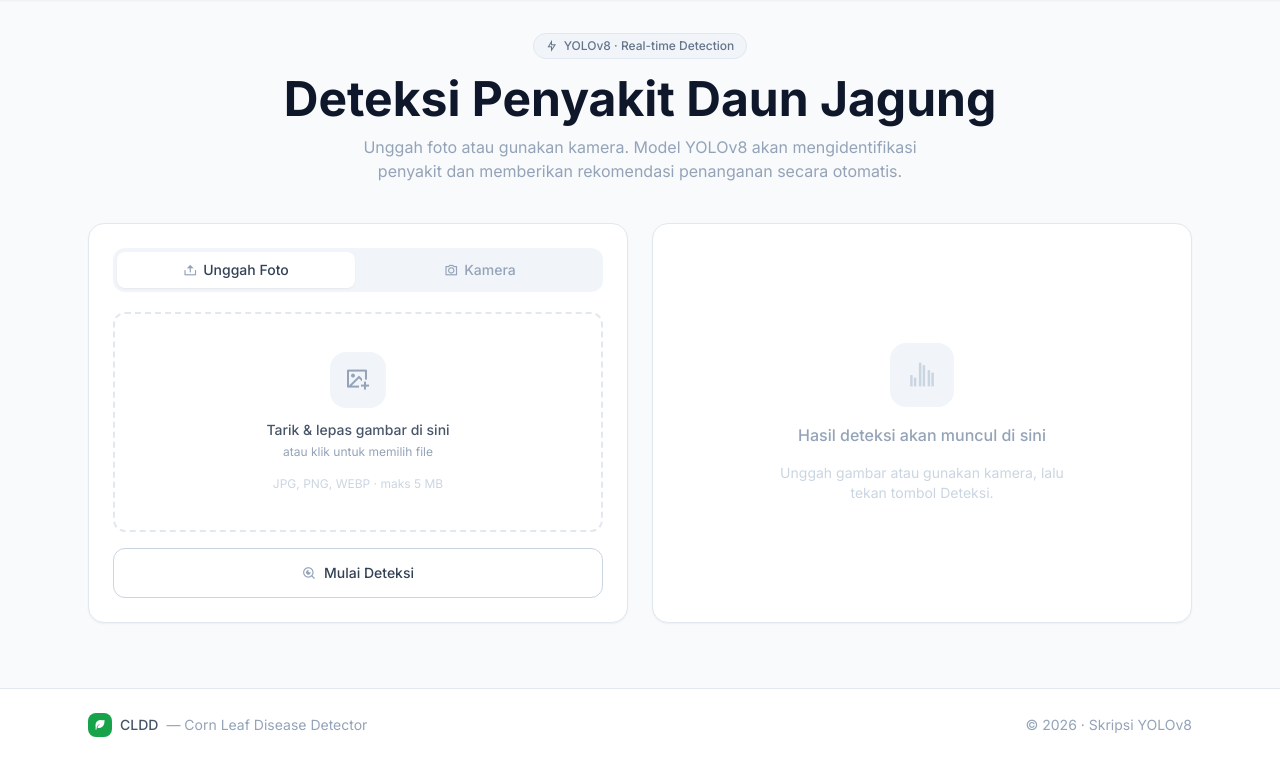
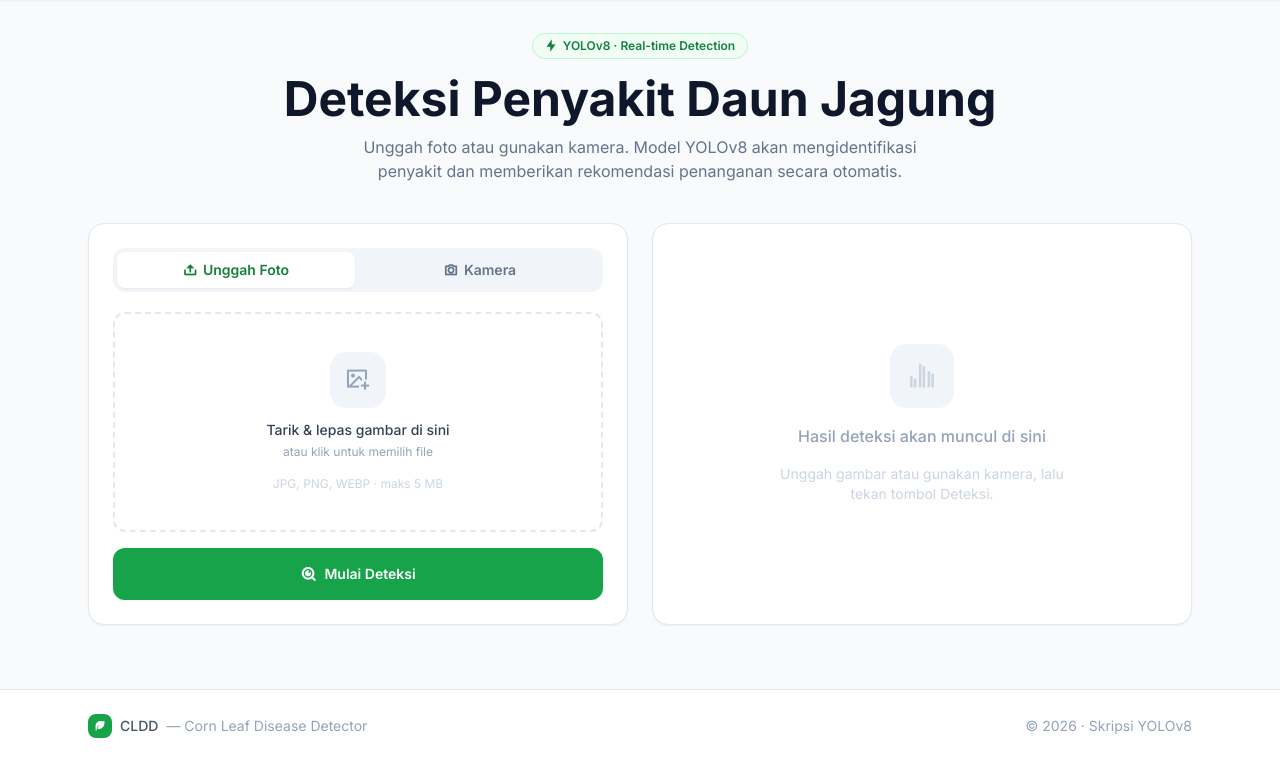
Before and after one commit to pikopikanjai-ux/sk-yolov8, a Flask app: page / in a window 1280 px wide. Shown: the part 65-827 px from the top of the page. Before the commit the page ends 802 px from the top, so only its background shows below. Run offline with Flask 3, Linux system fonts and the light colour scheme; some libraries are stand-ins or nearby versions.

Commit message:
Update index.html

```diff
--- a/templates/index.html
+++ b/templates/index.html
@@ -4,14 +4,14 @@
 {% block content %}
 <!-- Hero -->
 <div class="text-center mb-8 sm:mb-10">
-  <span class="inline-flex items-center gap-1.5 bg-slate-100 text-slate-500 border border-slate-200
-               text-xs font-medium px-3 py-1 rounded-full mb-4">
-    <i class="ri-flashlight-line"></i> YOLOv8 · Real-time Detection
+  <span class="inline-flex items-center gap-1.5 bg-green-50 text-green-700 border border-green-200
+               text-xs font-semibold px-3 py-1 rounded-full mb-4">
+    <i class="ri-flashlight-fill"></i> YOLOv8 · Real-time Detection
   </span>
   <h1 class="text-3xl sm:text-4xl lg:text-5xl font-bold text-slate-900 leading-tight">
     Deteksi Penyakit<br class="sm:hidden"> Daun Jagung
   </h1>
-  <p class="mt-3 text-slate-400 max-w-xl mx-auto text-sm sm:text-base">
+  <p class="mt-3 text-slate-500 max-w-xl mx-auto text-sm sm:text-base">
     Unggah foto atau gunakan kamera. Model YOLOv8 akan mengidentifikasi penyakit
     dan memberikan rekomendasi penanganan secara otomatis.
   </p>
@@ -27,12 +27,12 @@
     <div class="flex gap-1.5 p-1 bg-slate-100 rounded-xl mb-5">
       <button id="tabUpload" onclick="switchTab('upload')"
               class="flex-1 flex items-center justify-center gap-1.5 py-2 rounded-lg text-sm
-                     font-medium bg-white text-slate-700 shadow-sm transition-all">
-        <i class="ri-upload-2-line text-slate-400"></i> Unggah Foto
+                     font-semibold bg-white text-green-700 shadow-sm transition-all">
+        <i class="ri-upload-2-line"></i> Unggah Foto
       </button>
       <button id="tabCamera" onclick="switchTab('camera')"
               class="flex-1 flex items-center justify-center gap-1.5 py-2 rounded-lg text-sm
-                     font-medium text-slate-400 hover:text-slate-600 transition-all">
+                     font-semibold text-slate-500 hover:text-slate-700 transition-all">
         <i class="ri-camera-line"></i> Kamera
       </button>
     </div>
@@ -42,14 +42,15 @@
       <div id="uploadZone" onclick="document.getElementById('fileInput').click()"
            class="flex-1 border-2 border-dashed border-slate-200 rounded-xl
                   min-h-[220px] flex flex-col items-center justify-center
-                  cursor-pointer hover:border-slate-300 hover:bg-slate-50/60
+                  cursor-pointer hover:border-green-400 hover:bg-green-50/40
                   transition-all group">
         <div id="previewContainer" class="w-full flex flex-col items-center text-center px-6 py-6">
-          <div class="w-14 h-14 rounded-2xl bg-slate-100 group-hover:bg-slate-200/70
+          <div class="w-14 h-14 rounded-2xl bg-slate-100 group-hover:bg-green-100
                       flex items-center justify-center mb-3 transition-colors">
-            <i class="ri-image-add-line text-2xl text-slate-400 transition-colors"></i>
+            <i class="ri-image-add-line text-2xl text-slate-400 group-hover:text-green-600
+                      transition-colors"></i>
           </div>
-          <p class="text-sm font-medium text-slate-600">Tarik &amp; lepas gambar di sini</p>
+          <p class="text-sm font-medium text-slate-700">Tarik &amp; lepas gambar di sini</p>
           <p class="text-xs text-slate-400 mt-1">atau klik untuk memilih file</p>
           <p class="text-xs text-slate-300 mt-4">JPG, PNG, WEBP · maks 5 MB</p>
         </div>
@@ -57,13 +58,11 @@
                onchange="handleImageUpload(event)">
       </div>
 
-      <!-- Detect button — outline style, subtle -->
       <button id="detectBtn" onclick="runDetection()"
-              class="mt-4 w-full py-3.5 border border-slate-300 hover:border-slate-400
-                     hover:bg-slate-50 text-slate-700 font-medium rounded-xl
-                     flex items-center justify-center gap-2 transition-all text-sm
-                     active:scale-[.98]">
-        <i class="ri-search-eye-line text-slate-400"></i> Mulai Deteksi
+              class="mt-4 w-full py-3.5 bg-green-600 hover:bg-green-700 active:scale-[.98]
+                     text-white font-semibold rounded-xl flex items-center justify-center
+                     gap-2 shadow-sm transition-all text-sm">
+        <i class="ri-search-eye-line text-base"></i> Mulai Deteksi
       </button>
     </div>
 
@@ -73,6 +72,7 @@
       <!-- Viewfinder -->
       <div class="relative rounded-xl overflow-hidden bg-slate-900
                   min-h-[220px] flex items-center justify-center" id="camBox">
+
         <!-- Idle -->
         <div id="camIdle" class="flex flex-col items-center text-center px-6 py-8">
           <div class="w-14 h-14 rounded-2xl bg-slate-800 flex items-center justify-center mb-3">
@@ -81,18 +81,22 @@
           <p class="text-slate-400 text-sm font-medium">Kamera belum aktif</p>
           <p class="text-slate-600 text-xs mt-1">Tekan tombol di bawah untuk mulai</p>
         </div>
+
         <!-- Live feed -->
         <video id="camFeed" autoplay playsinline muted
                class="hidden w-full h-full object-cover absolute inset-0"></video>
+
         <!-- Capture still -->
         <img id="camPreview" class="hidden w-full h-full object-contain" alt="capture">
-        <!-- Framing guides -->
+
+        <!-- Framing guides (live only) -->
         <div id="camGuide" class="hidden absolute inset-3 pointer-events-none">
-          <span class="absolute top-0 left-0 w-5 h-5 border-t-2 border-l-2 border-white/40 rounded-tl-lg"></span>
-          <span class="absolute top-0 right-0 w-5 h-5 border-t-2 border-r-2 border-white/40 rounded-tr-lg"></span>
-          <span class="absolute bottom-0 left-0 w-5 h-5 border-b-2 border-l-2 border-white/40 rounded-bl-lg"></span>
-          <span class="absolute bottom-0 right-0 w-5 h-5 border-b-2 border-r-2 border-white/40 rounded-br-lg"></span>
+          <span class="absolute top-0 left-0 w-5 h-5 border-t-2 border-l-2 border-green-400 rounded-tl-lg"></span>
+          <span class="absolute top-0 right-0 w-5 h-5 border-t-2 border-r-2 border-green-400 rounded-tr-lg"></span>
+          <span class="absolute bottom-0 left-0 w-5 h-5 border-b-2 border-l-2 border-green-400 rounded-bl-lg"></span>
+          <span class="absolute bottom-0 right-0 w-5 h-5 border-b-2 border-r-2 border-green-400 rounded-br-lg"></span>
         </div>
+
         <!-- Flash -->
         <div id="camFlash" class="hidden absolute inset-0 bg-white pointer-events-none"
              style="opacity:0;transition:opacity .15s"></div>
@@ -100,38 +104,35 @@
 
       <!-- Camera buttons row -->
       <div class="mt-3 flex gap-2">
-        <!-- Toggle camera — subtle fill -->
         <button id="btnToggleCam" onclick="toggleCamera()"
-                class="flex-1 py-3 rounded-xl text-sm font-medium flex items-center
-                       justify-center gap-1.5 bg-slate-800 hover:bg-slate-700 text-slate-200
-                       transition-all active:scale-[.98]">
+                class="flex-1 py-3 rounded-xl text-sm font-semibold flex items-center
+                       justify-center gap-1.5 bg-green-600 hover:bg-green-700 text-white
+                       shadow-sm transition-all active:scale-[.98]">
           <i class="ri-camera-line"></i>
           <span id="camToggleLabel">Aktifkan Kamera</span>
         </button>
 
-        <!-- Snap — outline -->
         <button id="btnSnap" onclick="snapPhoto()"
-                class="hidden flex-1 py-3 rounded-xl text-sm font-medium flex items-center
-                       justify-center gap-1.5 border border-slate-300 text-slate-600
-                       hover:bg-slate-50 transition-all active:scale-[.98]">
+                class="hidden flex-1 py-3 rounded-xl text-sm font-semibold flex items-center
+                       justify-center gap-1.5 border-2 border-green-600 text-green-700
+                       hover:bg-green-50 transition-all active:scale-[.98]">
           <i class="ri-camera-3-line"></i> Ambil Foto
         </button>
 
-        <!-- Retake — ghost -->
         <button id="btnRetake" onclick="retakePhoto()"
-                class="hidden flex-1 py-3 rounded-xl text-sm font-medium flex items-center
-                       justify-center gap-1.5 border border-slate-200 text-slate-400
-                       hover:bg-slate-50 hover:text-slate-600 transition-all active:scale-[.98]">
+                class="hidden flex-1 py-3 rounded-xl text-sm font-semibold flex items-center
+                       justify-center gap-1.5 border-2 border-slate-300 text-slate-600
+                       hover:bg-slate-50 transition-all active:scale-[.98]">
           <i class="ri-refresh-line"></i> Ulang
         </button>
       </div>
 
-      <!-- Detect button (camera) — same style as upload -->
+      <!-- Detect button (camera) -->
       <button id="detectBtnCam" onclick="runDetection()"
-              class="mt-2 w-full py-3.5 border border-slate-300 text-slate-700 font-medium
-                     rounded-xl flex items-center justify-center gap-2 text-sm
-                     transition-all opacity-40 cursor-not-allowed" disabled>
-        <i class="ri-search-eye-line text-slate-400"></i> Deteksi Foto
+              class="mt-2 w-full py-3.5 bg-green-600 text-white font-semibold rounded-xl
+                     flex items-center justify-center gap-2 shadow-sm text-sm
+                     opacity-40 cursor-not-allowed transition-all" disabled>
+        <i class="ri-search-eye-line text-base"></i> Deteksi Foto
       </button>
 
       <canvas id="snapCanvas" class="hidden"></canvas>
```
